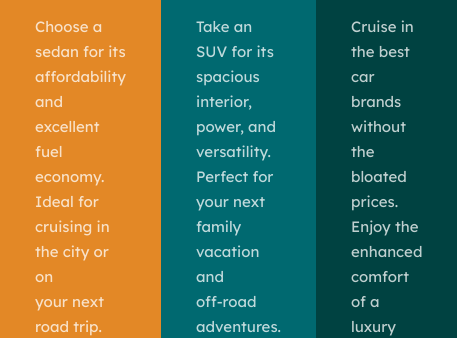
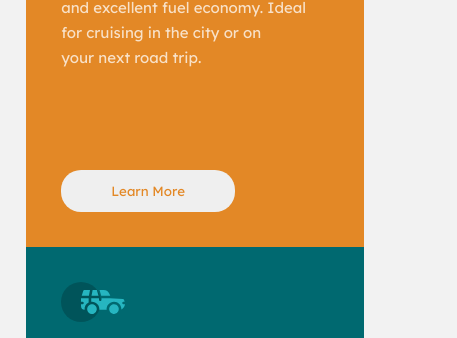
Before and after one commit to joaovxsantos/3-column-preview-card-component-main, a plain HTML site: page index.html in a window 390 px wide. Shown: the part 193-531 px from the top of the page, 457 px wide, since content can reach past the window. Drawn offline with Linux system fonts and the light colour scheme.

Commit message:
final-commit

```diff
--- a/style.css
+++ b/style.css
@@ -27,7 +27,6 @@ body {
   display: flex;
   width: 100%;
   max-width: 800px;
-  background: red;
 }
 
 .content-cars {
@@ -96,3 +95,11 @@ body {
 .carThree button {
   color: var(--verydarkcyan);
 }
+
+@media (max-width: 600px) {
+  .main-container {
+    flex-direction: column;
+    width: 40vh;
+    height: 100vh;
+  }
+}
```
